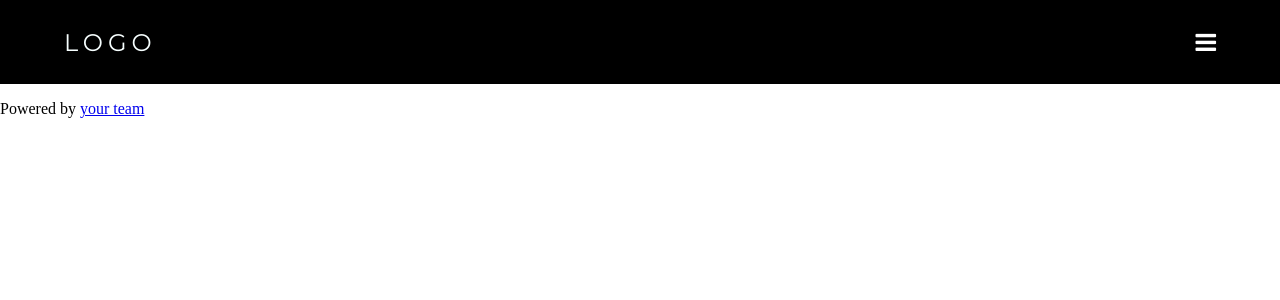
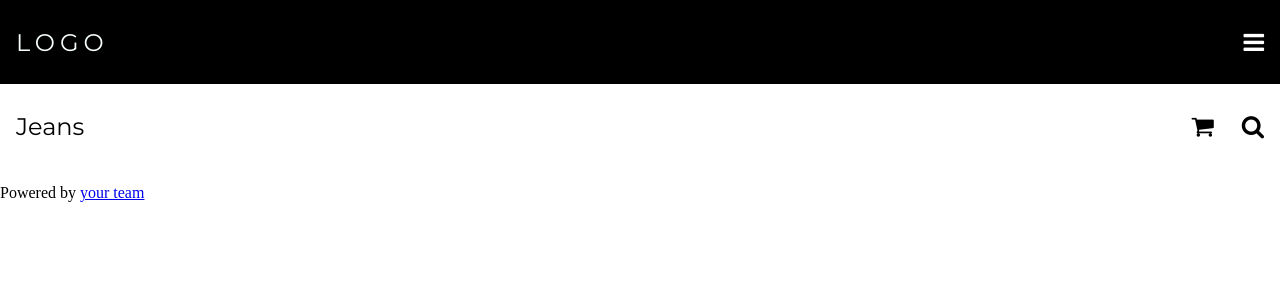
Before and after one commit to kazakh-in-nz/project-ecomerce-one, a PHP site: page / in a window 1280 px wide. Shown: the top 300 px of the page. Run offline with PHP 8.4, Linux system fonts and the light colour scheme.

Commit message:
Added main (permanent) header

```diff
--- a/index.html
+++ b/index.html
@@ -19,13 +19,19 @@
   <body>
     <!-- header -->
     <header class="mobile-header">
-      <div class="logo">LOGO</div>
+      <div class="header-text logo">LOGO</div>
       <div class="hamburger-menu">
         <i class="fa fa-bars" aria-hidden="true"></i>
       </div>
     </header>
 
-    <header class=""></header>
+    <header class="main-header">
+      <div class="header-text jeans">Jeans</div>
+      <div class="cart-seach-icon">
+        <i class="fa fa-shopping-cart" aria-hidden="true"></i>
+        <i class="fa fa-search" aria-hidden="true"></i>
+      </div>
+    </header>
 
     <!-- side bar -->
     <aside></aside>
--- a/style.css
+++ b/style.css
@@ -1,32 +1,47 @@
-/* default design is mobile first*/
+/* DEFAULT IS MOBILE FIRST */
 
 body {
   margin: 0;
   padding: 0%;
 }
 
-.mobile-header {
+/* common header styles */
+header {
   display: flex;
   justify-content: space-between;
   align-items: center;
   widows: 100%;
   height: 84px;
+  padding: 0 16px;
+}
+
+.fa {
+  font-size: 24px !important;
+}
+
+.header-text {
+  font-family: 'Montserrat', sans-serif;
+  font-size: 24px;
+}
+
+/* mobile header only visible on phones */
+.mobile-header {
   background-color: black;
 }
 
 .logo {
-  color: #f7ffff;
-  font-family: 'Montserrat', sans-serif;
-  font-size: 24px;
   letter-spacing: 5px;
-  margin-left: 5%;
 }
 
-.hamburger-menu {
-  margin-right: 5%;
+.logo {
+  color: #f7ffff;
 }
 
 .fa-bars {
   color: white;
-  font-size: 24px !important;
 }
+
+/* main header visible on all devices */
+.fa-shopping-cart {
+  margin-right: 24px !important;
+}
```
